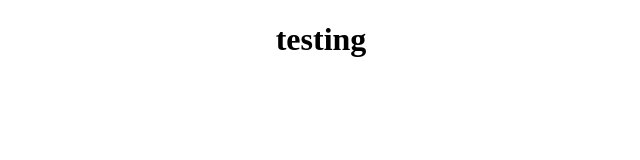
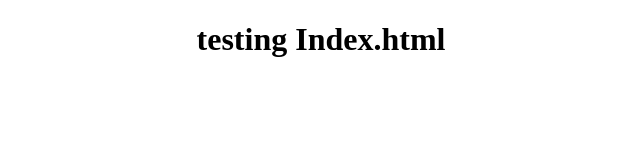
Before and after one commit to SKReddySasi/hello-world, a plain HTML site: page index.html in a window 1280 px wide. Shown: the whole page, without its empty margins (319-959 px from the left). Drawn offline with Linux system fonts and the light colour scheme.

Commit message:
changes in index.html file

```diff
--- a/index.html
+++ b/index.html
@@ -7,6 +7,6 @@
     <title>S K - Blog</title>
 </head>
 <body>
-    <h1 style="text-align: center;">testing</h1>
+    <h1 style="text-align: center;">testing Index.html</h1>
 </body>
 </html>
```
